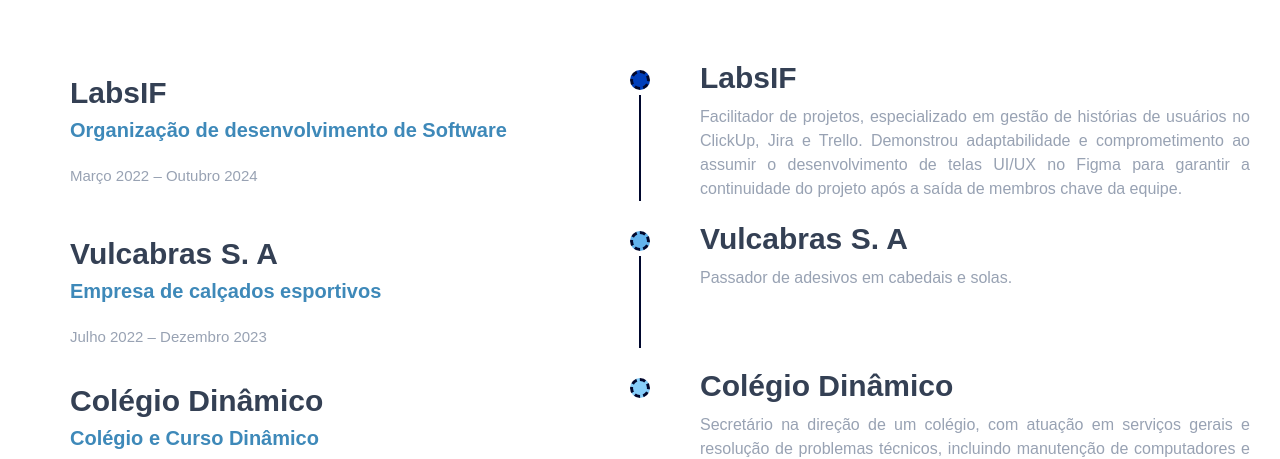
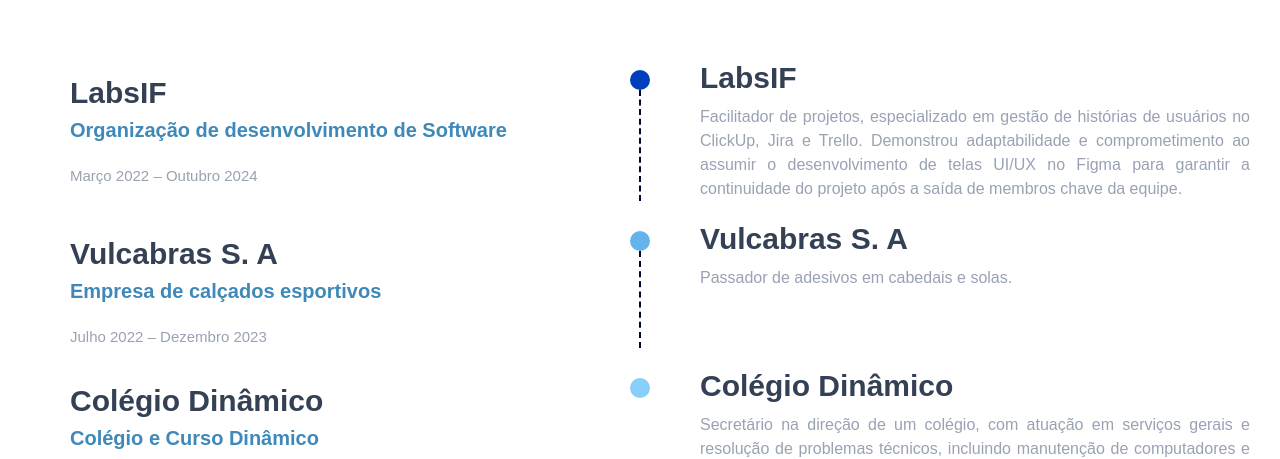
Before and after one commit to Henrsilva12/Portifolio, a Next.js app: page / in a window 1280 px wide. Shown: the part 808-1267 px from the top of the page. Built offline with nearby package versions, Linux system fonts and the light colour scheme.

Commit message:
Upgrade: correcao dos tracejados no componente de experiencias

```diff
--- a/src/app/componentes/experiencia/styles.css
+++ b/src/app/componentes/experiencia/styles.css
@@ -12,7 +12,8 @@
   align-items: left;
 }
 
-.left h3 {
+.left h3,
+.right h3 {
   font-size: 30px;
   margin: 0;
   color: #344054;
@@ -44,14 +45,14 @@
   width: 20px;
   height: 20px;
   border-radius: 50%;
-  border: 3px dashed #00072d;
+  border: 3px #00072d;
 }
 
 .line {
   width: 2px;
-  background-color: #00072d;
   flex-grow: 1;
-  margin-top: 5px;
+  border-left: 2px dashed #00072d; /* Linha vertical tracejada */
+  background: none; /* Remove fundo caso haja conflito */
 }
 
 .right h3 {
```
